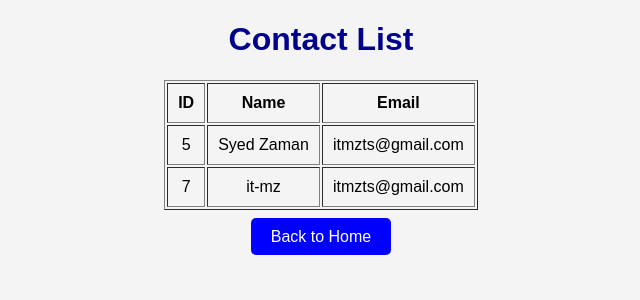
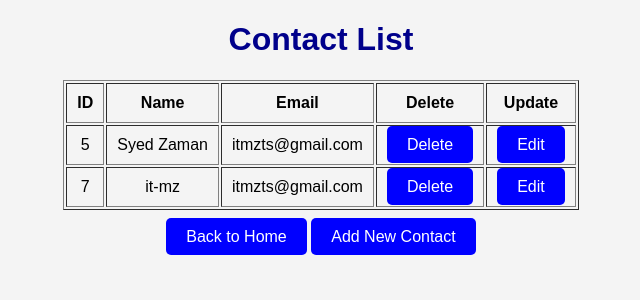
Before and after one commit to zamanwebdev/FlaskBasicAdvance, a Flask app: page /users in a window 1280 px wide. Shown: the top 300 px of the page, without its empty margins (319-959 px from the left). Run offline with Flask 3, Linux system fonts and the light colour scheme; data comes from the database, SQL or seed files in the repository; both versions use the stored data as it was after the commit.

Commit message:
Day 7 Practice Done.

```diff
--- a/flask_course/app.py
+++ b/flask_course/app.py
@@ -52,6 +52,35 @@ def users():
 
     return render_template('users.html', users=data)
 
+@app.route('/delete/<int:id>')
+def delete(id):
+    conn = sqlite3.connect('database.db')
+    cur = conn.cursor()
+    cur.execute("DELETE FROM contacts WHERE id=?", (id,))
+    conn.commit()
+    conn.close()
+    return "User Deleted! <br><a href='/users'>Back</a>"
+
+@app.route('/update/<int:id>', methods=['GET', 'POST'])
+def update(id):
+    conn = sqlite3.connect('database.db')
+    cur = conn.cursor()
+
+    if request.method == 'POST':
+        name = request.form['username']
+        email = request.form['email']
+        cur.execute("UPDATE contacts SET name=?, email=? WHERE id=?", (name, email, id))
+        conn.commit()
+        conn.close()
+        return "Updated Successfully! <br><a href='/users'>Back</a>"
+
+    cur.execute("SELECT * FROM contacts WHERE id=?", (id,))
+    user = cur.fetchone()
+    conn.close()
+
+    return render_template('update.html', user=user)
+
+
 if __name__ == "__main__":
     # app.run(debug=True, port=8000)
     app.run(debug=True)
--- a/flask_course/templates/users.html
+++ b/flask_course/templates/users.html
@@ -13,6 +13,8 @@
             <th>ID</th>
             <th>Name</th>
             <th>Email</th>
+            <th>Delete</th>
+            <th>Update</th>
         </tr>
 
         {% for user in users %}
@@ -20,6 +22,15 @@
             <td>{{ user[0] }}</td>
             <td>{{ user[1] }}</td>
             <td>{{ user[2] }}</td>
+            <td>
+                <a href="/delete/{{ user[0] }}" onclick="return confirm('Are you sure?')">Delete</a>
+            </td>
+            <td>
+                <a href="/update/{{ user[0]}}">Edit</a>
+            </td>
+
+
+
         </tr>
         {% endfor %}
 
@@ -27,6 +38,7 @@
 
     <br>
     <a href="/">Back to Home</a>
+    <a href="/contact">Add New Contact</a>
 
 </body>
 </html>
```
Also changed, not shown: flask_course/templates/update.html (added, +17 -0 lines), flask_course/database.db.
